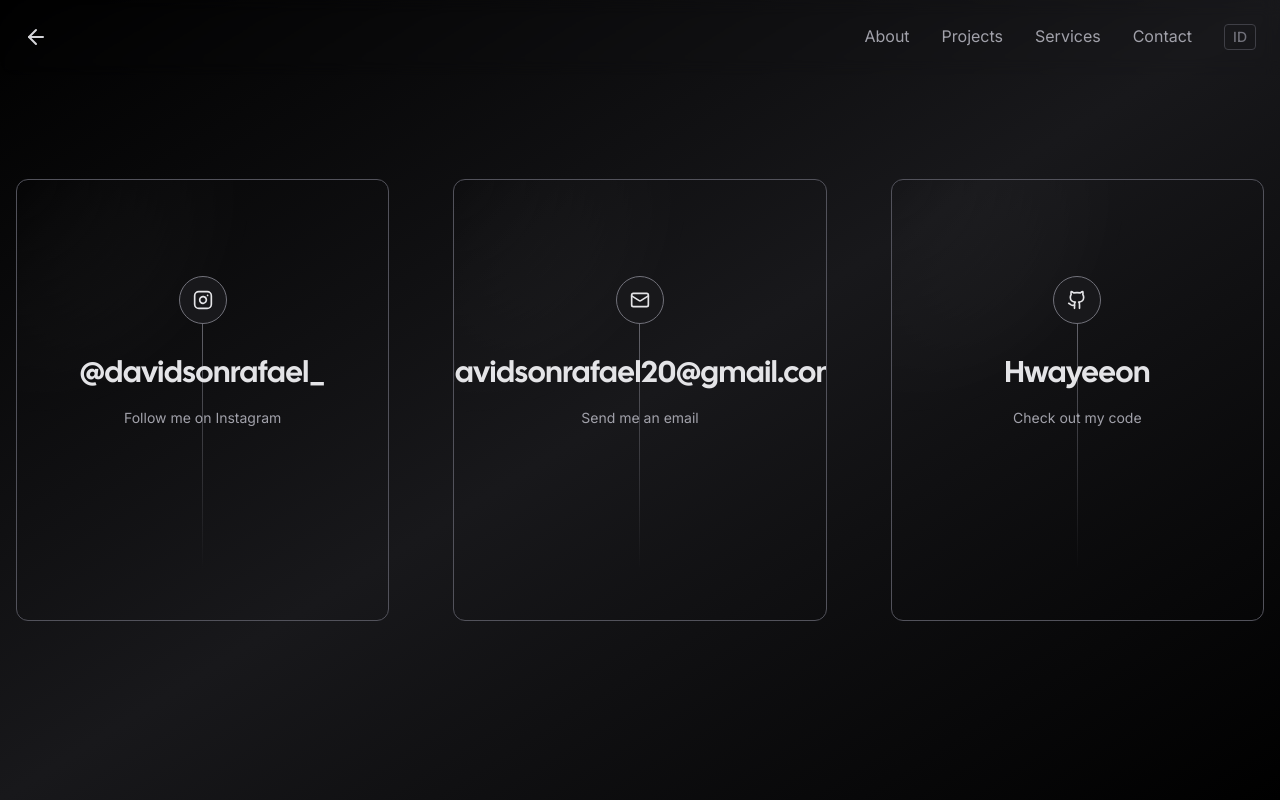
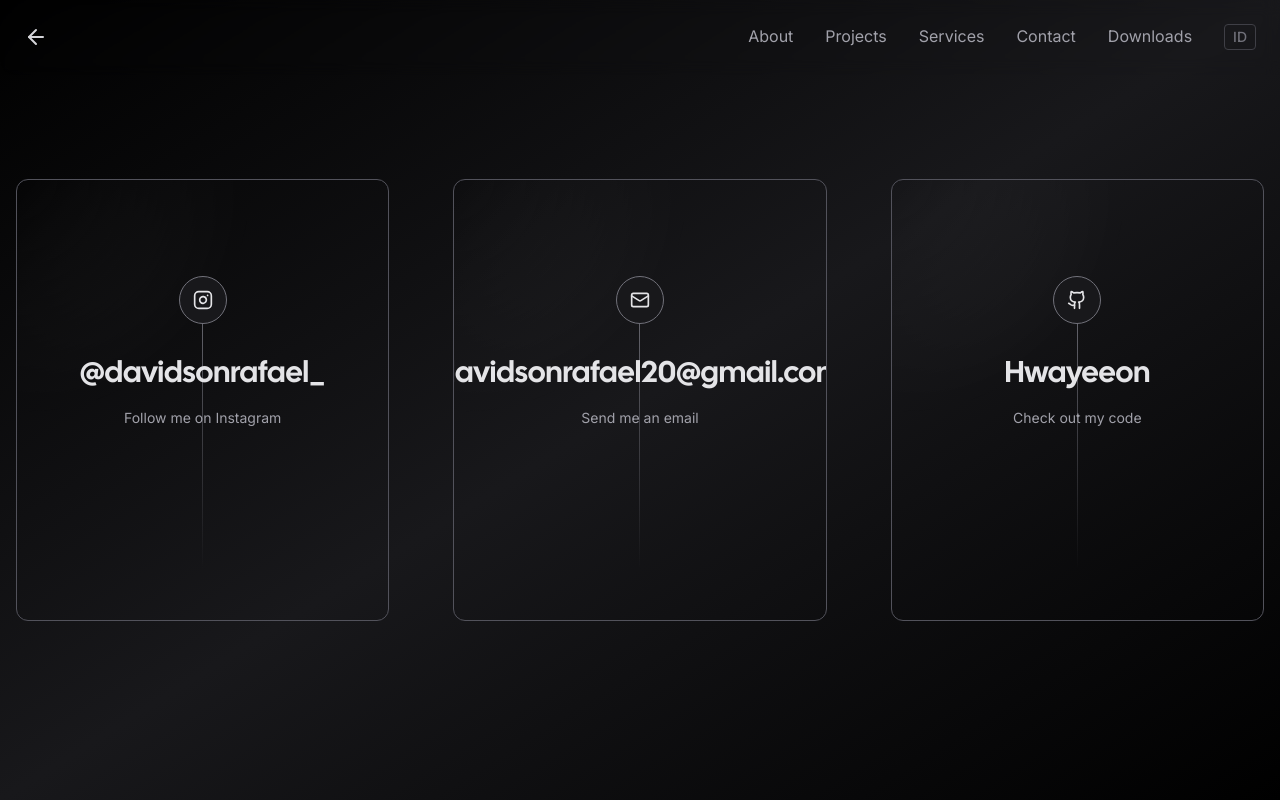
Before and after one commit to Hwayeeon/jenkins, a Next.js app: page /en/contact in a window 1280 px wide. Built offline with nearby package versions, Linux system fonts and the light colour scheme; no server answers; some icons are missing; what tailwindcss-debug-screens would draw is missing.

Commit message:
adding downlaod

```diff
--- a/app/[locale]/page.tsx
+++ b/app/[locale]/page.tsx
@@ -11,6 +11,7 @@ export default async function Home() {
     { name: t('projects'), href: "/projects" },
     { name: t('services'), href: "/services" },
     { name: t('contact'), href: "/contact" },
+    { name: t('downloads'), href: "/downloads" },
   ];
 
   return (
--- a/app/components/nav.tsx
+++ b/app/components/nav.tsx
@@ -57,6 +57,12 @@ export const Navigation: React.FC = () => {
 						>
 							{t('contact')}
 						</Link>
+						<Link
+							href="/downloads"
+							className="duration-200 text-zinc-400 hover:text-zinc-100"
+						>
+							{t('downloads')}
+						</Link>
 						{/* Language Switcher */}
 						<Link
 							href={`/${otherLocale}`}
--- a/messages/en.json
+++ b/messages/en.json
@@ -5,7 +5,8 @@
     "projects": "Projects",
     "services": "Services",
     "contact": "Contact",
-    "about": "About"
+    "about": "About",
+    "downloads": "Downloads"
   },
   "ContactPage": {
     "instagram": "Follow me on Instagram",
@@ -57,7 +58,8 @@
     "projects": "Projects",
     "services": "Services",
     "contact": "Contact",
-    "about": "About"
+    "about": "About",
+    "downloads": "Downloads"
   },
   "NotFoundPage": {
     "description": "The page you're looking for doesn't exist or has been moved.",
@@ -124,5 +126,10 @@
         "1 Revision Included"
       ]
     }
+  },
+  "Downloads": {
+    "title": "Downloads",
+    "button1": "Download Resume",
+    "button2": "Download CV"
   }
 }
--- a/messages/id.json
+++ b/messages/id.json
@@ -5,7 +5,8 @@
     "projects": "Proyek",
     "services": "Layanan",
     "contact": "Kontak",
-    "about": "Tentang"
+    "about": "Tentang",
+    "downloads": "Downloads"
   },
   "ContactPage": {
     "instagram": "Ikuti saya di Instagram",
@@ -57,7 +58,8 @@
     "projects": "Proyek",
     "services": "Layanan",
     "contact": "Kontak",
-    "about": "Tentang"
+    "about": "Tentang",
+    "downloads": "Downloads"
   },
   "NotFoundPage": {
     "description": "Halaman yang Anda cari tidak ditemukan atau telah dipindahkan.",
@@ -124,5 +126,10 @@
         "1 Revisi Termasuk"
       ]
     }
+  },
+  "Downloads": {
+    "title": "Downloads",
+    "button1": "Download Resume",
+    "button2": "Download CV"
   }
 }
```
